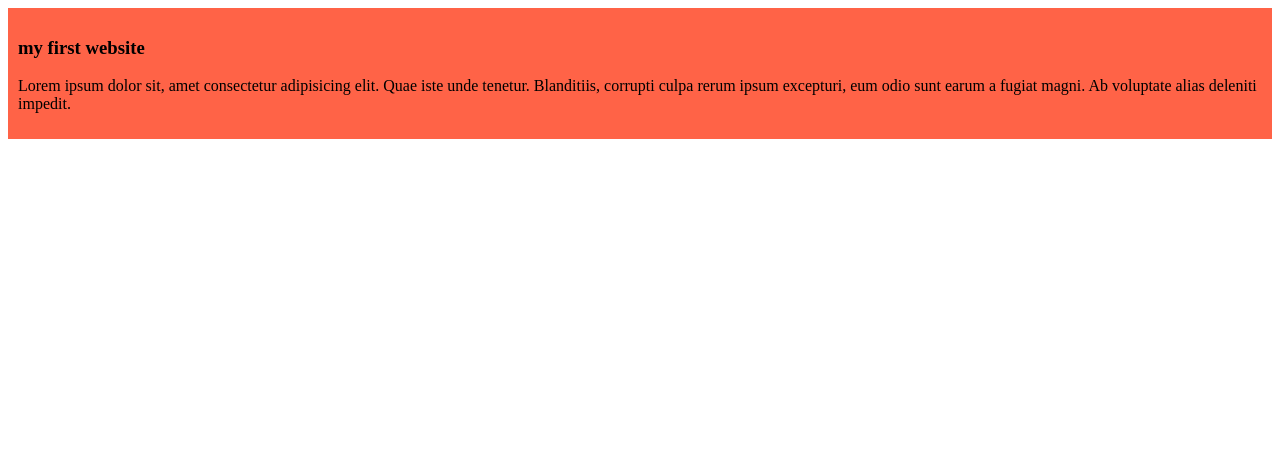
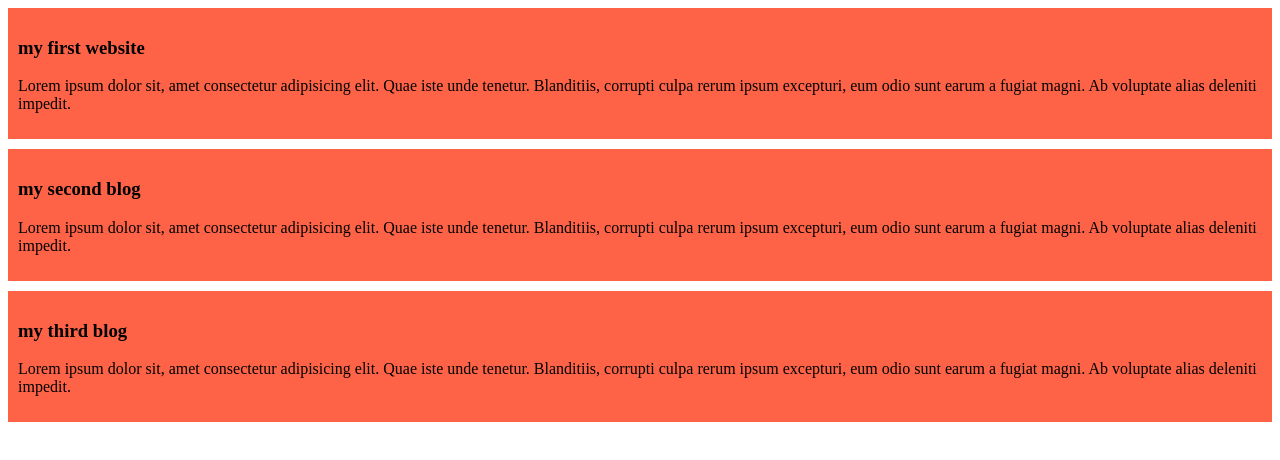
Before and after one commit to MdkhalidHasanRaju1/my--simple-websit, a plain HTML site: page index.html in a window 1280 px wide. Drawn offline with Linux system fonts and the light colour scheme.

Commit message:
dded the second and third blog

```diff
--- a/Style/blog.css
+++ b/Style/blog.css
@@ -1,4 +1,5 @@
 div{
     background-color: tomato;
     padding: 10px;
+    margin-bottom: 10px;
 }
--- a/index.html
+++ b/index.html
@@ -11,5 +11,13 @@
         <h3>my first website</h3>
         <P>Lorem ipsum dolor sit, amet consectetur adipisicing elit. Quae iste unde tenetur. Blanditiis, corrupti culpa rerum ipsum excepturi, eum odio sunt earum a fugiat magni. Ab voluptate alias deleniti impedit.</P>
     </div>
+    <div>
+        <h3>my second blog</h3>
+        <P>Lorem ipsum dolor sit, amet consectetur adipisicing elit. Quae iste unde tenetur. Blanditiis, corrupti culpa rerum ipsum excepturi, eum odio sunt earum a fugiat magni. Ab voluptate alias deleniti impedit.</P>
+    </div>
+    <div>
+        <h3>my third blog</h3>
+        <P>Lorem ipsum dolor sit, amet consectetur adipisicing elit. Quae iste unde tenetur. Blanditiis, corrupti culpa rerum ipsum excepturi, eum odio sunt earum a fugiat magni. Ab voluptate alias deleniti impedit.</P>
+    </div>
 </body>
 </html>
```
